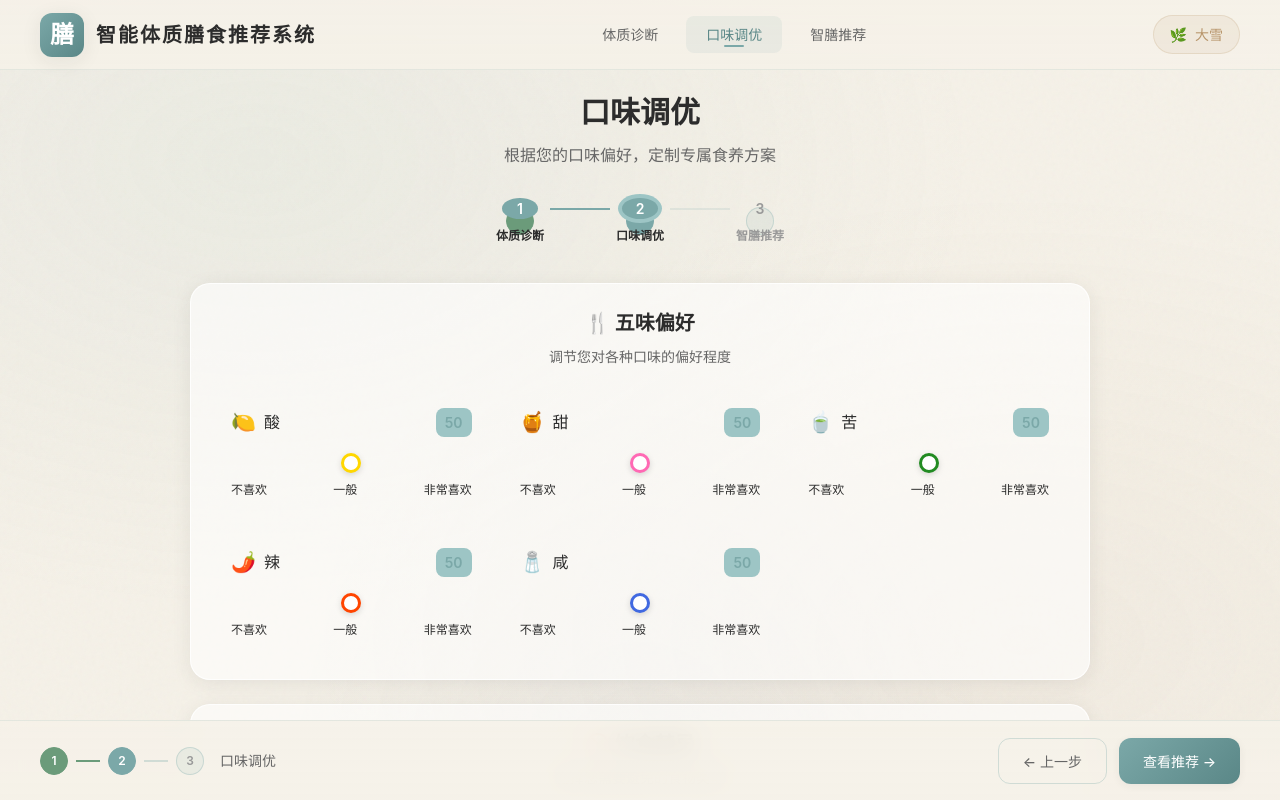
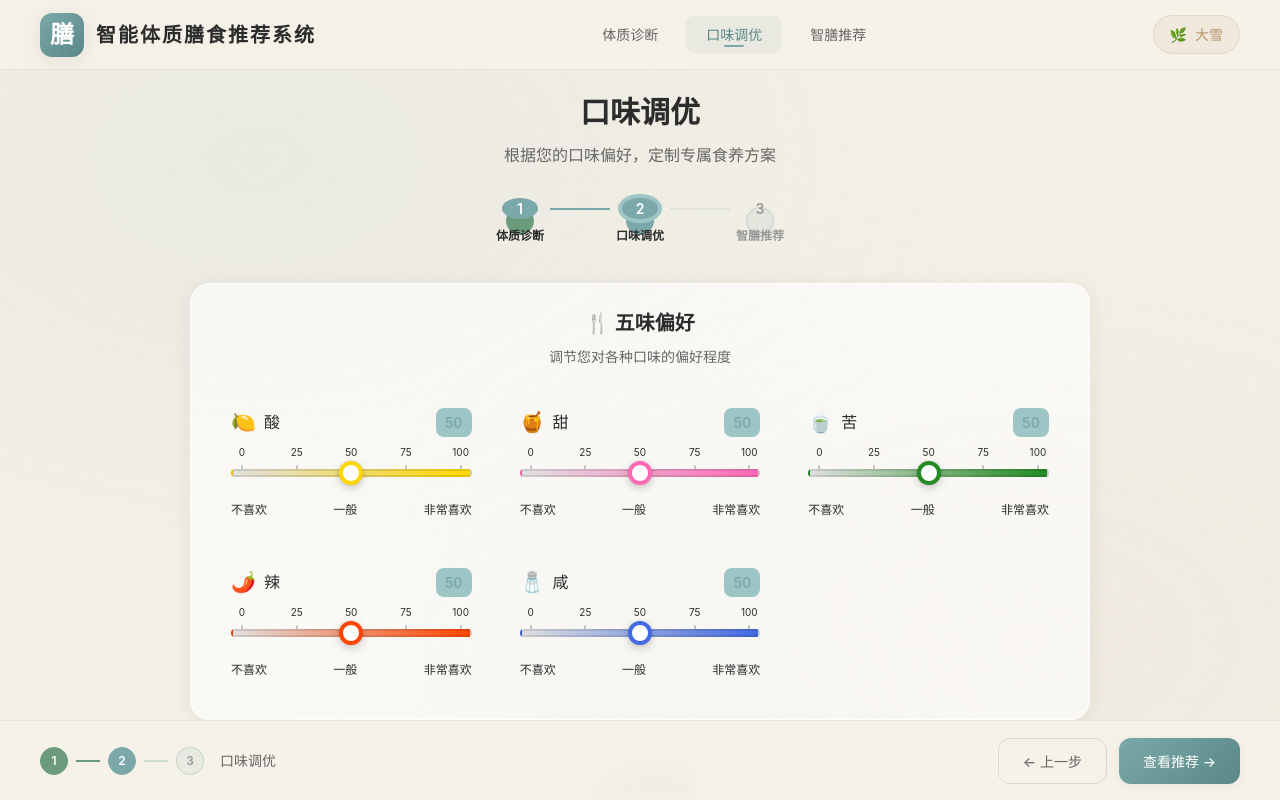
Before and after one commit to zhaojingnan040813/lyn-client, a Vue app: page /preference in a window 1280 px wide. Shown: the top 800 px of the page. Built offline with nearby package versions, Linux system fonts and the light colour scheme; no server answers.

Commit message:
优化滑块组件，增加滑块刻度和样式调整

```diff
--- a/src/components/preference/FlavorSlider.vue
+++ b/src/components/preference/FlavorSlider.vue
@@ -17,6 +17,14 @@
                     <span class="flavor-value">{{ localValues[key] }}</span>
                 </div>
                 <div class="slider-wrapper">
+                    <div class="slider-track-container">
+                        <div class="slider-ticks">
+                            <span class="tick" data-value="0"></span>
+                            <span class="tick" data-value="25"></span>
+                            <span class="tick" data-value="50"></span>
+                            <span class="tick" data-value="75"></span>
+                            <span class="tick" data-value="100"></span>
+                        </div>
                         <input
                             type="range"
                             min="0"
@@ -27,6 +35,7 @@
                             @input="onSliderInput(key, $event)"
                             @change="onSliderChange(key, $event)"
                         />
+                    </div>
                     <div class="slider-labels">
                         <span>不喜欢</span>
                         <span>一般</span>
@@ -160,46 +169,99 @@ onMounted(() => {
     width: 100%;
 }
 
+.slider-track-container {
+    position: relative;
+    width: 100%;
+    padding: 10px 0;
+}
+
+.slider-ticks {
+    position: absolute;
+    top: 50%;
+    left: 0;
+    right: 0;
+    transform: translateY(-50%);
+    display: flex;
+    justify-content: space-between;
+    padding: 0 10px;
+    pointer-events: none;
+    z-index: 1;
+}
+
+.tick {
+    position: relative;
+    width: 2px;
+    height: 12px;
+    background: rgba(0, 0, 0, 0.2);
+    border-radius: 1px;
+}
+
+.tick::after {
+    content: attr(data-value);
+    position: absolute;
+    top: -20px;
+    left: 50%;
+    transform: translateX(-50%);
+    font-size: 10px;
+    color: var(--text-tertiary);
+    white-space: nowrap;
+}
+
 .flavor-slider {
+    position: relative;
     width: 100%;
     height: 8px;
     -webkit-appearance: none;
     appearance: none;
     background: linear-gradient(
         to right,
-        var(--bg-tertiary) 0%,
+        #e0e0e0 0%,
         var(--slider-color, var(--primary)) 100%
     );
+    border: 2px solid rgba(0, 0, 0, 0.1);
     border-radius: 4px;
     outline: none;
     cursor: pointer;
+    z-index: 2;
 }
 
 .flavor-slider::-webkit-slider-thumb {
     -webkit-appearance: none;
     appearance: none;
-    width: 20px;
-    height: 20px;
+    width: 24px;
+    height: 24px;
     background: white;
-    border: 3px solid var(--slider-color, var(--primary));
+    border: 4px solid var(--slider-color, var(--primary));
     border-radius: 50%;
     cursor: pointer;
-    box-shadow: 0 2px 6px rgba(0, 0, 0, 0.15);
-    transition: transform 0.2s ease;
+    box-shadow: 0 3px 8px rgba(0, 0, 0, 0.2), 0 0 0 1px rgba(0, 0, 0, 0.05);
+    transition: all 0.2s ease;
+    position: relative;
+    z-index: 3;
 }
 
 .flavor-slider::-webkit-slider-thumb:hover {
-    transform: scale(1.1);
+    transform: scale(1.15);
+    box-shadow: 0 4px 12px rgba(0, 0, 0, 0.25), 0 0 0 2px var(--slider-color, var(--primary));
+}
+
+.flavor-slider::-webkit-slider-thumb:active {
+    transform: scale(1.05);
 }
 
 .flavor-slider::-moz-range-thumb {
-    width: 20px;
-    height: 20px;
+    width: 24px;
+    height: 24px;
     background: white;
-    border: 3px solid var(--slider-color, var(--primary));
+    border: 4px solid var(--slider-color, var(--primary));
     border-radius: 50%;
     cursor: pointer;
-    box-shadow: 0 2px 6px rgba(0, 0, 0, 0.15);
+    box-shadow: 0 3px 8px rgba(0, 0, 0, 0.2), 0 0 0 1px rgba(0, 0, 0, 0.05);
+    transition: all 0.2s ease;
+}
+
+.flavor-slider::-moz-range-thumb:hover {
+    transform: scale(1.15);
 }
 
 .slider-labels {
```
Lines whose indentation alone changed are shown as unchanged.
